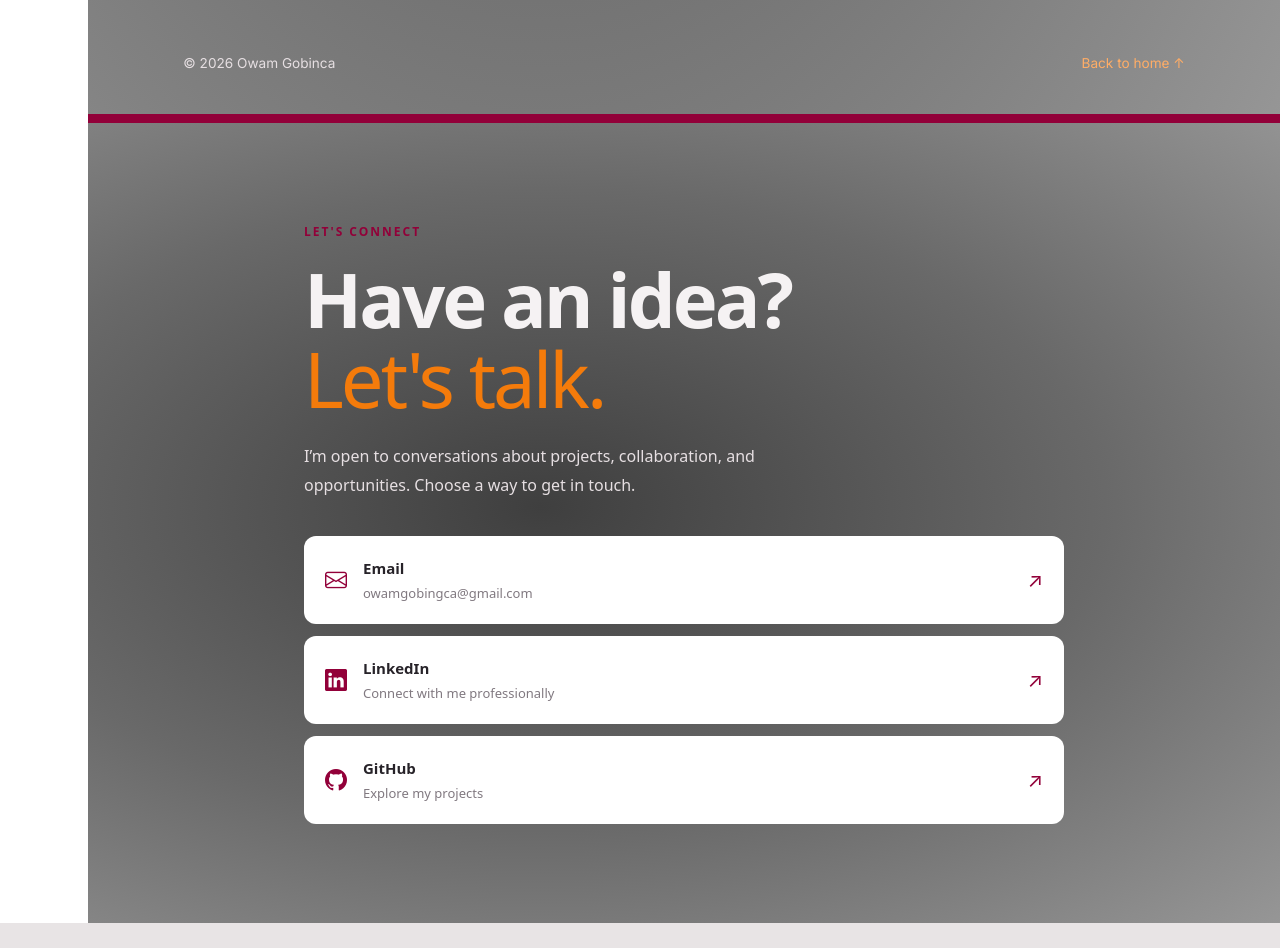
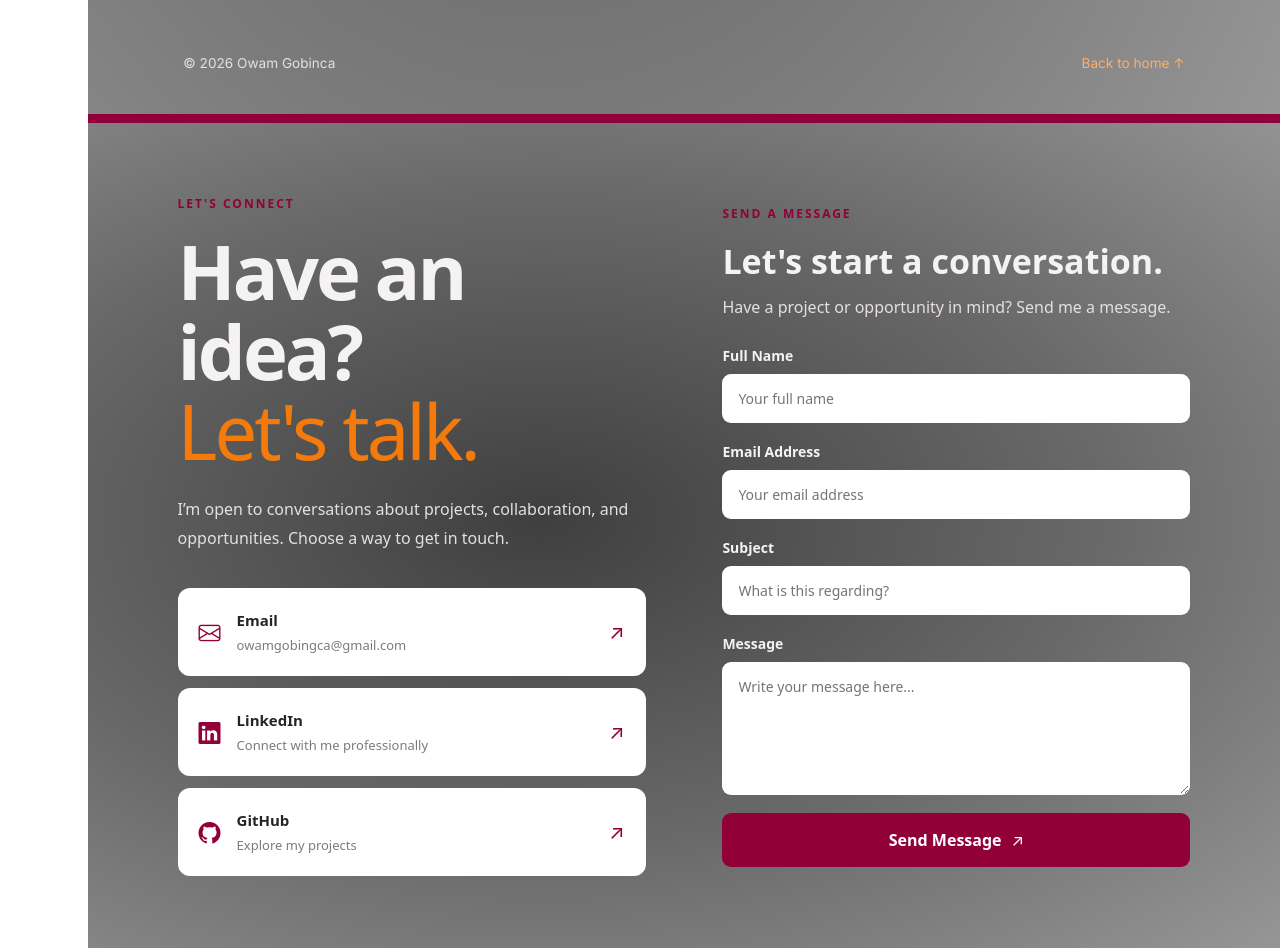
Before and after one commit to OwamGobs/Updated-Portfolio, a Vue app: page / in a window 1280 px wide. Shown: the part 7500-8448 px from the top of the page. Before the commit the page ends 8423 px from the top, so only its background shows below. Built offline with nearby package versions, Linux system fonts and the light colour scheme.

Commit message:
Created a form

```diff
--- a/src/views/Contact.vue
+++ b/src/views/Contact.vue
@@ -1,3 +1,28 @@
+<script setup>
+import { ref } from "vue";
+
+const form = ref({
+  name: "",
+  email: "",
+  subject: "",
+  message: "",
+});
+const statusMessage = ref("");
+
+function submitForm() {
+  const body = [
+    `Name: ${form.value.name}`,
+    `Email: ${form.value.email}`,
+    "",
+    form.value.message,
+  ].join("\n");
+  const mailtoUrl = `mailto:owamgobingca@gmail.com?subject=${encodeURIComponent(form.value.subject)}&body=${encodeURIComponent(body)}`;
+
+  statusMessage.value = "Opening your email app with the message ready to send.";
+  window.location.href = mailtoUrl;
+}
+</script>
+
 <template>
   <main class="contact-page">
     <section class="contact-content">
@@ -7,8 +32,8 @@
         <span>Let's talk.</span>
       </h1>
       <p class="intro">
-        I’m open to conversations about projects, collaboration, and
-        opportunities. Choose a way to get in touch.
+        I’m open to conversations about projects, collaboration, and opportunities. Choose a way to
+        get in touch.
       </p>
 
       <div class="contact-options">
@@ -48,6 +73,71 @@
         </a>
       </div>
     </section>
+
+    <section class="message-section">
+      <p class="eyebrow">SEND A MESSAGE</p>
+      <h2>Let's start a conversation.</h2>
+      <p class="form-intro">Have a project or opportunity in mind? Send me a message.</p>
+
+      <form @submit.prevent="submitForm">
+        <div class="field">
+          <label for="contact-name">Full Name</label>
+          <input
+            id="contact-name"
+            v-model.trim="form.name"
+            name="name"
+            type="text"
+            placeholder="Your full name"
+            required
+          />
+        </div>
+
+        <div class="field">
+          <label for="contact-email">Email Address</label>
+          <input
+            id="contact-email"
+            v-model.trim="form.email"
+            name="email"
+            type="email"
+            placeholder="Your email address"
+            required
+          />
+        </div>
+
+        <div class="field">
+          <label for="contact-subject">Subject</label>
+          <input
+            id="contact-subject"
+            v-model.trim="form.subject"
+            name="subject"
+            type="text"
+            placeholder="What is this regarding?"
+            required
+          />
+        </div>
+
+        <div class="field">
+          <label for="contact-message">Message</label>
+          <textarea
+            id="contact-message"
+            v-model.trim="form.message"
+            name="message"
+            rows="5"
+            placeholder="Write your message here..."
+            required
+          ></textarea>
+        </div>
+
+        <button type="submit" class="send-button">
+          Send Message
+          <span aria-hidden="true">↗</span>
+        </button>
+
+        <p v-if="statusMessage" class="success" role="status">
+          {{ statusMessage }}
+        </p>
+      </form>
+    </section>
   </main>
 </template>
 
@@ -55,15 +145,12 @@
 .contact-page {
   min-height: 100vh;
   display: grid;
-  place-items: center;
+  grid-template-columns: repeat(2, minmax(0, 1fr));
+  align-items: center;
+  gap: clamp(32px, 6vw, 80px);
   padding: 72px clamp(24px, 7vw, 100px);
   color: #f5f2f3;
-  background: radial-gradient(
-    ellipse at 38% 48%,
-    #3f3f3f 0%,
-    #696969 54%,
-    #969696 100%
-  );
+  background: radial-gradient(ellipse at 38% 48%, #3f3f3f 0%, #696969 54%, #969696 100%);
 }
 
 .contact-content {
@@ -149,8 +236,106 @@ h1 span {
   font-size: 20px;
 }
 
+/* Contact form */
+.message-section {
+  width: 100%;
+}
+
+.message-section h2 {
+  margin: 0 0 12px;
+  font-size: clamp(25px, 3vw, 34px);
+  font-weight: 800;
+  color: #f5f2f3;
+}
+
+.form-intro {
+  margin-bottom: 24px;
+  color: #e6dfe2;
+  line-height: 1.7;
+}
+
+.message-section form {
+  display: grid;
+  gap: 18px;
+}
+
+.field {
+  display: grid;
+  gap: 8px;
+}
+
+.field label {
+  color: #f5f2f3;
+  font-size: 14px;
+  font-weight: 600;
+}
+
+.field input,
+.field textarea {
+  width: 100%;
+  box-sizing: border-box;
+  padding: 13px 15px;
+  border: 1px solid rgba(255, 255, 255, 0.25);
+  border-radius: 9px;
+  background: #fff;
+  color: #272329;
+  font: inherit;
+  font-size: 14px;
+}
+
+.field input:focus,
+.field textarea:focus {
+  outline: 2px solid #f47b0b;
+  outline-offset: 2px;
+}
+
+.field textarea {
+  resize: vertical;
+}
+
+.send-button {
+  display: flex;
+  align-items: center;
+  justify-content: center;
+  gap: 10px;
+  padding: 15px;
+  border: none;
+  border-radius: 9px;
+  background: #920039;
+  color: white;
+  font-weight: 700;
+  cursor: pointer;
+}
+
+.send-button:hover {
+  background: #73002d;
+}
+
+.send-button:disabled {
+  opacity: 0.7;
+  cursor: wait;
+}
+
+.success,
+.error {
+  padding: 12px;
+  border-radius: 8px;
+  font-size: 14px;
+}
+
+.success {
+  color: #d8ffe5;
+  background: #185c3b;
+}
+
+.error {
+  color: #ffe1e1;
+  background: #792a35;
+}
+
 @media (max-width: 768px) {
   .contact-page {
+    grid-template-columns: 1fr;
     min-height: calc(100vh - 94px);
     padding: 52px 24px;
   }
```
